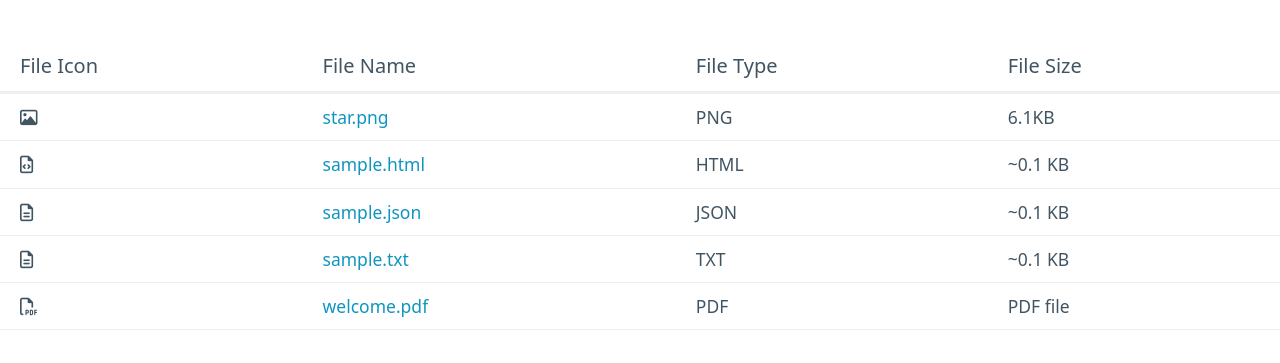
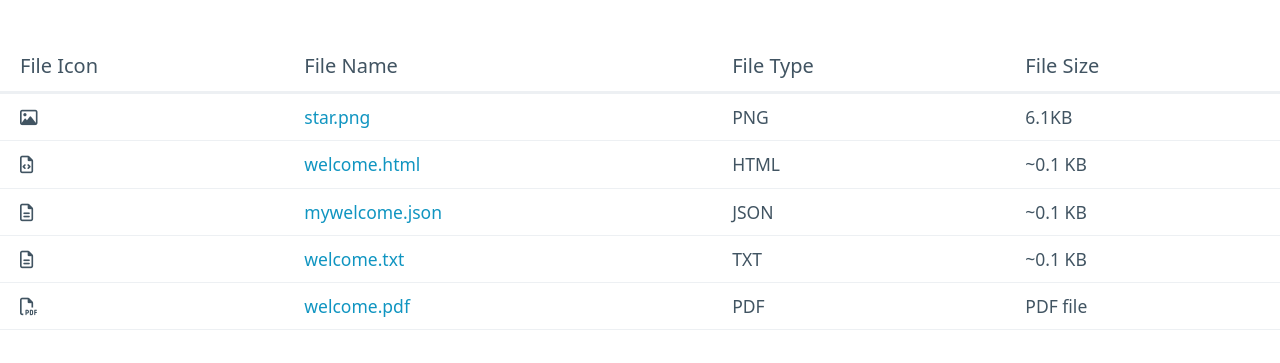
Before and after one commit to bradylefere/file-browser1, a plain HTML site: page index.html in a window 1280 px wide. Shown: the part 79-442 px from the top of the page. Drawn offline with nearby package versions, Linux system fonts and the light colour scheme.

Commit message:
hopefully final test

```diff
--- a/index.html
+++ b/index.html
@@ -32,19 +32,19 @@
         </tr>
         <tr>
           <td><i class="fa-regular fa-file-code"></i></td>
-          <td><a href="sample.html">sample.html</a></td>
+          <td><a href="welcome.html">welcome.html</a></td>
           <td>HTML</td>
           <td>~0.1 KB</td>
         </tr>
         <tr>
           <td><i class="fa-regular fa-file-lines"></i></td>
-          <td><a href="sample.json">sample.json</a></td>
+          <td><a href="mywelcome.json">mywelcome.json</a></td>
           <td>JSON</td>
           <td>~0.1 KB</td>
         </tr>
         <tr>
           <td><i class="fa-regular fa-file-alt"></i></td>
-          <td><a href="sample.txt">sample.txt</a></td>
+          <td><a href="welcome.txt">welcome.txt</a></td>
           <td>TXT</td>
           <td>~0.1 KB</td>
         </tr>
```
Also changed, not shown: mywelcome.json (renamed from sample.json), welcome.html (renamed from sample.html), welcome.txt (renamed from sample.txt).
